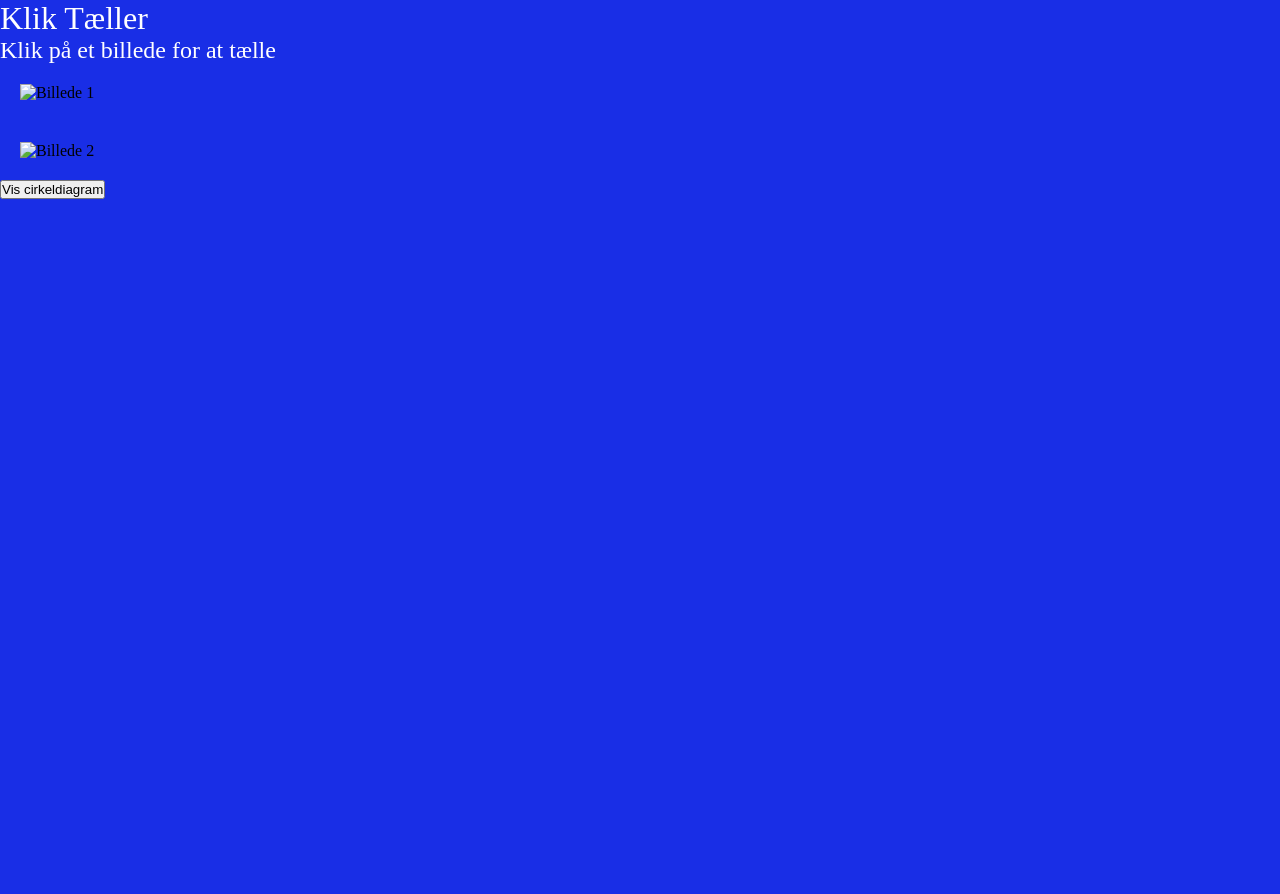
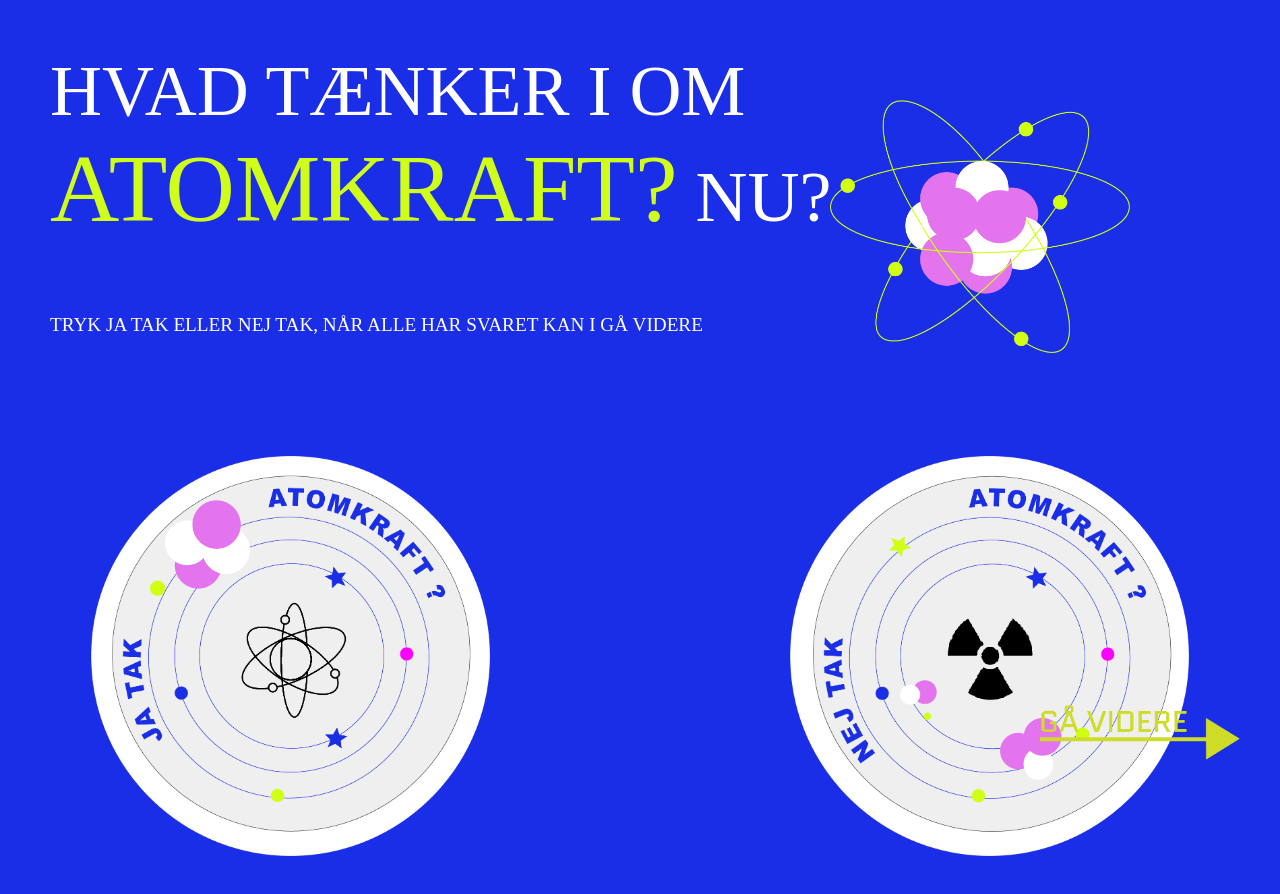
Before and after one commit to ceciliatorp/Steno---Gruppe-2, a plain HTML site: page html-anna/stem.html in a window 1280 px wide. Before the commit the page ends 800 px from the top, so only its background shows below. Drawn offline with Linux system fonts and the light colour scheme.

Commit message:
mere stem

```diff
--- a/css/style.css
+++ b/css/style.css
@@ -29,11 +29,13 @@ h1, h2, h3{
 .underoverskrift{
     padding: 20px 50px;
     font-size: 1.2rem;
+    font-family:"Quantico";
 }
 
 #forskelligt {
     color: var(--green);
     font-size: 6rem;
+    font-family:"Quantico";
 }
 
 .gae-videre{
@@ -105,13 +107,62 @@ h1, h2, h3{
 
 /****************** Stem  **********************/
 
+.center{
+    justify-content: center;
+    text-align: center;
+}
+
 /* CSS til styling af billeder og andre elementer */
+.stemme{
+    display: flex;
+    flex-direction: row;
+    justify-content: center;
+    gap: 300px;
+    height: 400px;
+    margin: 100px 0;
+}
 
+.stemme img {
+    width: auto;
+    cursor: pointer;
+    transition: transform 0.3s ease;
+}
 
-img {
-    width: 200px;
-    margin: 20px;
+.stemme img:hover{
     cursor: pointer;
+    transform: scale(1.1) rotate(5deg);
+}
+
+.uran5 {
+    position: absolute;
+    top: 100px; /* Afstand fra bunden af containeren */
+    right: 150px; /* Afstand fra højre kant af containeren */
+    max-width: 300px; /* Juster størrelsen efter behov */
+    max-height: 300px; /* Juster størrelsen efter behov */
+}
+
+.uran6 {
+    position: absolute;
+    top: 500px; /* Afstand fra bunden af containeren */
+    left: 150px; /* Afstand fra højre kant af containeren */
+    max-width: 100px; /* Juster størrelsen efter behov */
+    max-height: 100px; /* Juster størrelsen efter behov */
+}
+
+.uran7 {
+    position: absolute;
+    bottom: 80px; /* Afstand fra bunden af containeren */
+    left: 900px; /* Afstand fra højre kant af containeren */
+    max-width: 40px; /* Juster størrelsen efter behov */
+    max-height: 40px; /* Juster størrelsen efter behov */
+}
+
+.uran8 {
+    position: absolute;
+    bottom: 20px; /* Afstand fra bunden af containeren */
+    left: 1000px; /* Afstand fra højre kant af containeren */
+    max-width: 90px; /* Juster størrelsen efter behov */
+    max-height: 90px; /* Juster størrelsen efter behov */
 }
 
 /****************** cirkeldiagram  **********************/
@@ -120,8 +171,41 @@ img {
 /* Stil for cirkeldiagram */
 canvas {
     margin-top: 20px;
-    border: 1px solid #ccc;
     border-radius: 5px;
+    display: flex;
+    justify-content: center;
+}
+
+.uran5 {
+    position: absolute;
+    top: 100px; /* Afstand fra bunden af containeren */
+    right: 150px; /* Afstand fra højre kant af containeren */
+    max-width: 300px; /* Juster størrelsen efter behov */
+    max-height: 300px; /* Juster størrelsen efter behov */
+}
+
+.uran6 {
+    position: absolute;
+    top: 500px; /* Afstand fra bunden af containeren */
+    left: 150px; /* Afstand fra højre kant af containeren */
+    max-width: 100px; /* Juster størrelsen efter behov */
+    max-height: 100px; /* Juster størrelsen efter behov */
+}
+
+.uran7 {
+    position: absolute;
+    bottom: 80px; /* Afstand fra bunden af containeren */
+    left: 900px; /* Afstand fra højre kant af containeren */
+    max-width: 40px; /* Juster størrelsen efter behov */
+    max-height: 40px; /* Juster størrelsen efter behov */
+}
+
+.uran8 {
+    position: absolute;
+    bottom: 20px; /* Afstand fra bunden af containeren */
+    left: 1000px; /* Afstand fra højre kant af containeren */
+    max-width: 90px; /* Juster størrelsen efter behov */
+    max-height: 90px; /* Juster størrelsen efter behov */
 }
 
 
--- a/html-anna/stem.html
+++ b/html-anna/stem.html
@@ -8,22 +8,30 @@
     <link rel="stylesheet" href="../css/style.css">
 </head>
 <body>
-    <h1>Klik Tæller</h1>
-    <h2>Klik på et billede for at tælle</h2>
-    <div>
+    <h1 class="overskrift" class="center">HVAD TÆNKER I OM <br> <span id="forskelligt">ATOMKRAFT?</span> NU?</h1>
+    <h2 class="underoverskrift" class="center">TRYK JA TAK ELLER NEJ TAK, NÅR ALLE HAR SVARET KAN I GÅ VIDERE</h2>
+
+    <div class="stemme">
         <!-- Billede 1 -->
-        <img src="billede1.jpg" alt="Billede 1" id="image1" onclick="countClick(1)">
+        <img src="../img/ja-tak.png" alt="Billede 1" id="image1" onclick="countClick(1)">
         <!-- Antal klik for billede 1 -->
-        <div id="clickCount1" class="click-count"></div>
 
         <!-- Billede 2 -->
-        <img src="billede2.jpg" alt="Billede 2" id="image2" onclick="countClick(2)">
+        <img src="../img/nej-tak.png" alt="Billede 2" id="image2" onclick="countClick(2)">
         <!-- Antal klik for billede 2 -->
-        <div id="clickCount2" class="click-count"></div>
     </div>
 
+    <img src="../img/uran/uran.png" alt="" class="uran5">
+    <img src="../img/uran/uran2.png" alt="" class="uran6">
+    <img src="../img/uran/uran3.png" alt="" class="uran7">
+    <img src="../img/uran/uran4.png" alt="" class="uran8">
+
     <!-- Knappen til at navigere til næste side -->
-    <button onclick="navigateToNextPage()">Vis cirkeldiagram</button>
+    <!-- <button onclick="navigateToNextPage()">Vis cirkeldiagram</button> -->
+
+    <a href="cirkeldiagram.html" class="gae-videre">
+        <img src="../img/gae-videre.png" alt="Gå videre" class="gae-videre">
+    </a>
 
     <!-- Tilføj reference til JavaScript-filen -->
     <script src="../js/script.js"></script>
```
Also changed, not shown: html-anna/cirkeldiagram.html (+11 -1 lines), index.html (+1 -0 lines), img/ja-tak.png (renamed from ja-tak.png), img/nej-tak.png (renamed from nej-tak.png).
